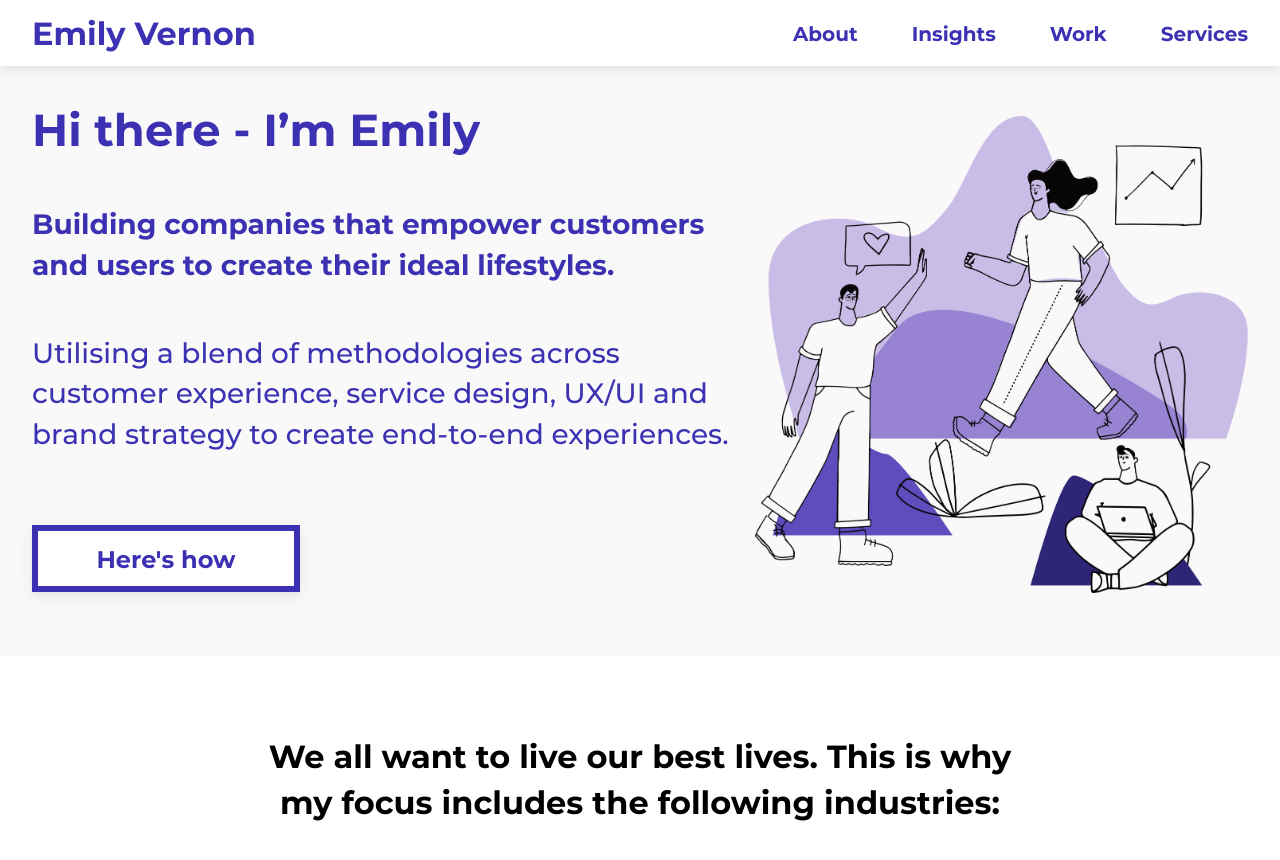
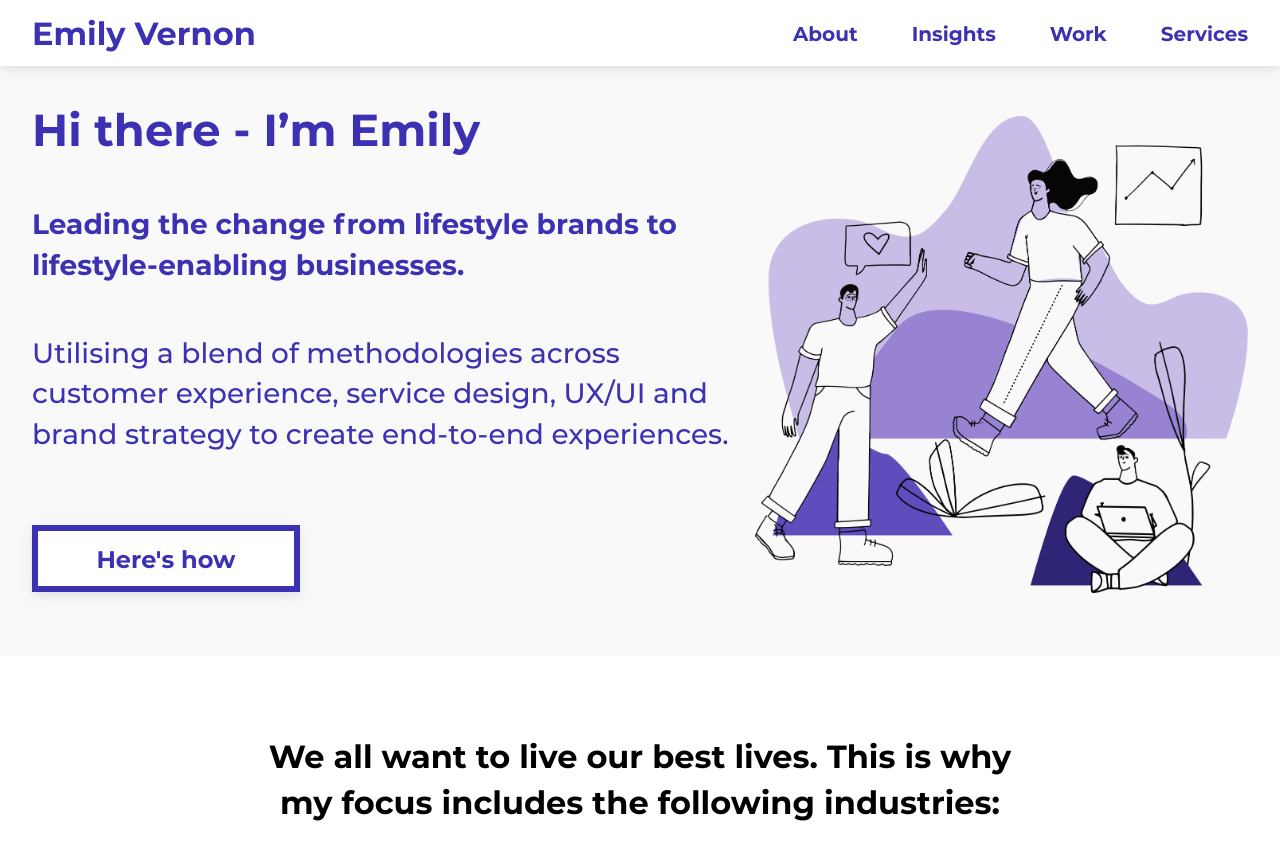
Before and after one commit to emilygv/emilyvernon.com, a Jekyll site: the page built from index.md, in a window 1280 px wide and 900 px high, scrolled down 412 px. Shown: the top 860 px of the window. Built offline with Jekyll 4.4.1, drawn with Linux system fonts in a browser that asks for light colours.

Commit message:
Update index.md

```diff
--- a/index.md
+++ b/index.md
@@ -9,7 +9,7 @@ hero_text: <mark>Customer experience</mark> <br><mark class="normal">for brands
 
 {% include hero_intro.html
 title= "Hi there - I’m Emily"
-subtitle= "Building companies that empower customers and users to create their ideal lifestyles."
+subtitle= "Leading the change from lifestyle brands to lifestyle-enabling businesses."
 description= "Utilising a blend of methodologies across customer experience, service design, UX/UI and brand strategy to create end-to-end experiences."
 image= "/assets/images/homepage_hero.png"
 button_title= "Here's how" button_link= "/services"
```
